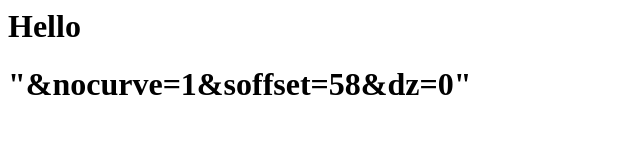
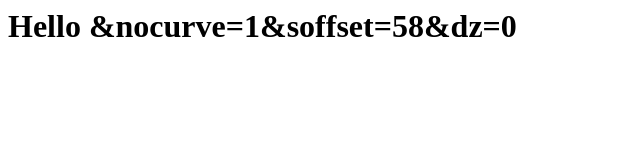
Before and after one commit to Wolfang42/OBSOverlay, a plain HTML site: page index.html in a window 1280 px wide. Shown: the whole page, without its empty margins (0-640 px from the left). Drawn offline with Linux system fonts and the light colour scheme.

Commit message:
Update index.html

```diff
--- a/index.html
+++ b/index.html
@@ -1,3 +1 @@
-<h1>Hello</h1>
-
-<h1>"&nocurve=1&soffset=58&dz=0"</h1>
+<h1>Hello &nocurve=1&soffset=58&dz=0</h1>
```
